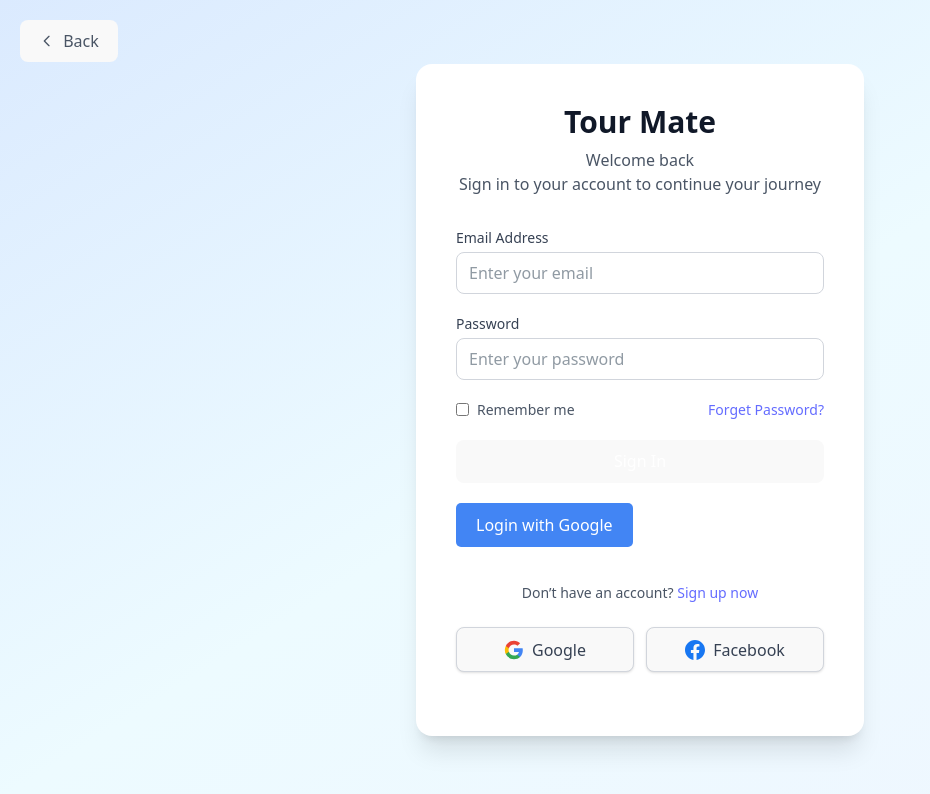
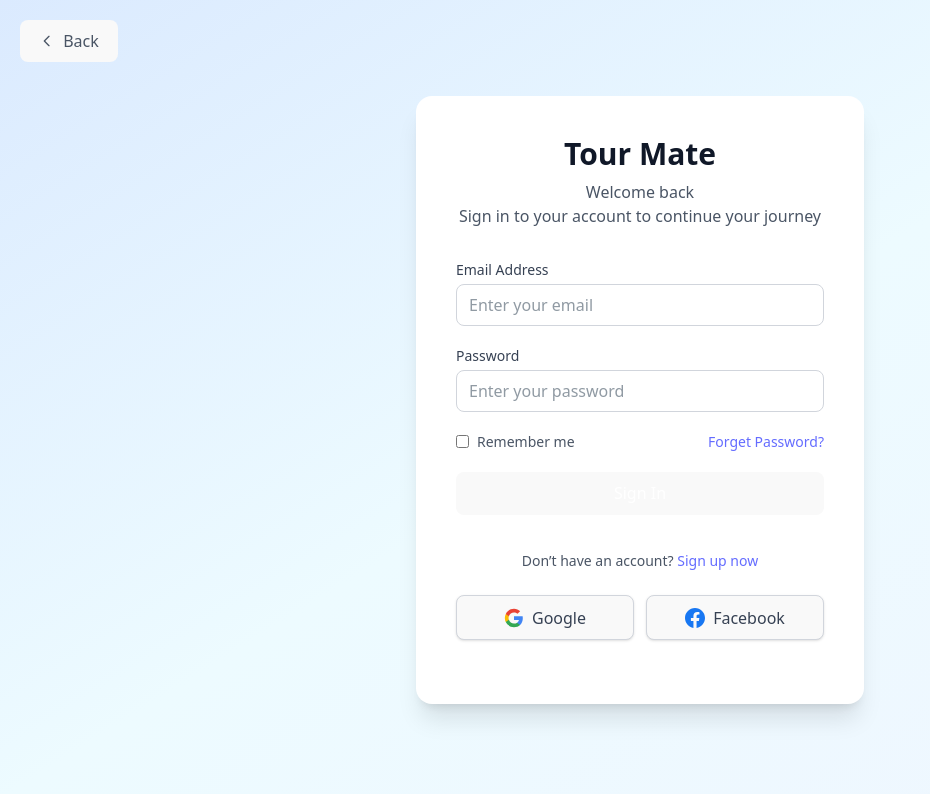
Before and after one commit to Ryuklyn/Tourmate_Frontend, a React (Vite) app in the folder Tourmate/: page /login in a window 1280 px wide. Shown: the top 794 px of the page, without its empty margins (0-930 px from the left). Built offline with nearby package versions, Linux system fonts and the light colour scheme.

Commit message:
signin done

```diff
--- a/Tourmate/src/components/Login/LoginForm.jsx
+++ b/Tourmate/src/components/Login/LoginForm.jsx
@@ -1,31 +1,32 @@
 import React, { useState } from "react";
 import { Link } from "react-router-dom";
 import { useNavigate } from "react-router-dom";
-import { handleLoginGoogle } from "../../services/auth";
+import { doLogin, handleLoginGoogle } from "../../services/auth";
 
 const LoginForm = () => {
+  const [formData, setFormData] = useState({ email: "", password: "" });
   const navigate = useNavigate();
 
-  const handleSignin = () => {
-    navigate("/dashboard");
-    console.log("TravelerLayout rendered");
-  };
-
-  const [formData, setFormData] = useState({ email: "", password: "" });
-
+  // Handle form data changes
   const handleChange = (e) => {
     setFormData({ ...formData, [e.target.name]: e.target.value });
   };
 
-  const handleSubmit = (e) => {
+  // Handle login form submission
+  const handleSubmit = async (e) => {
     e.preventDefault();
-    console.log("Login data:", formData);
+    console.log("Login data:", formData); // You can replace this with actual login logic
+    const loginStatus = await doLogin(formData.email, formData.password);
+    if(loginStatus){
+      navigate("/dashboard");
+    }
   };
+
 
   return (
     <form onSubmit={handleSubmit} className="space-y-5">
       <div>
-        <label className="block text-sm font-medium text-gray-700 text-left ">
+        <label className="block text-sm font-medium text-gray-700 text-left">
           Email Address
         </label>
         <input
@@ -56,50 +57,26 @@
         <label className="flex items-center gap-2 text-gray-600">
           <input type="checkbox" /> Remember me
         </label>
-        {/* <button className="text-blue-600 hover:underline font-medium">
-          Forget Password?
-        </button> */}
         <Link to="#A" className="text-blue-600 hover:underline">
           Forget Password?
         </Link>
       </div>
 
-      {/* <button
-        type="submit"
-        className="w-full bg-black text-white py-2.5 rounded-lg font-semibold hover:bg-gray-800 transition"
-      >
-        Sign In
-      </button> */}
+      {/* Sign In Button */}
       <button
         type="submit"
         className="w-full bg-blue-500 text-white py-2.5 rounded-lg font-semibold hover:bg-blue-700 transition"
-        onClick={handleSignin}
       >
         Sign In
       </button>
-      <button
-      type="submit"
-            onClick={handleLoginGoogle}
-            style={{
-              backgroundColor: "#4285F4",
-              color: "white",
-              padding: "10px 20px",
-              border: "none",
-              borderRadius: "5px",
-              cursor: "pointer",
-              fontSize: "16px",
-              marginBottom: "20px",
-            }}
-          >
-            Login with Google
-          </button>
+
+
       <p className="text-center text-sm text-gray-600 mt-4">
         Don’t have an account?{" "}
         <Link to="/signup" className="text-blue-600 hover:underline">
           Sign up now
         </Link>
       </p>
-
     </form>
   );
 };
--- a/Tourmate/src/components/Login/SocialLoginButtons.jsx
+++ b/Tourmate/src/components/Login/SocialLoginButtons.jsx
@@ -1,13 +1,22 @@
 import React from "react";
 import { handleLoginGoogle } from "../../services/auth";
 
-// Assuming you have a SocialButton component like this:
-const SocialButton = ({ icon, text }) => (
-  <button className="flex-1 border border-gray-300 py-2.5 rounded-lg flex items-center justify-center gap-2 hover:bg-gray-50 transition-shadow shadow-sm hover:shadow-md">
+// Social Button Component
+const SocialButton = ({ icon, text, onClick }) => (
+  <button
+    onClick={onClick}
+    className="flex-1 border border-gray-300 py-2.5 rounded-lg flex items-center justify-center gap-2 hover:bg-gray-50 transition-shadow shadow-sm hover:shadow-md"
+  >
     {icon}
     <span className="text-gray-700 font-medium">{text}</span>
   </button>
 );
+
+// Google login handler
+const handleGoogleLogin = (e) => {
+  e.preventDefault();
+  handleLoginGoogle();
+};
 
 const SocialLoginButtons = () => {
   return (
@@ -16,27 +25,16 @@
       <SocialButton
         icon={
           <svg className="w-5 h-5" viewBox="0 0 24 24">
-            <path
-              fill="#4285F4"
-              d="M22.56 12.25c0-.78-.07-1.53-.2-2.25H12v4.26h5.92c-.26 1.37-1.04 2.53-2.21 3.31v2.77h3.57c2.08-1.92 3.28-4.74 3.28-8.09z"
-            />
-            <path
-              fill="#34A853"
-              d="M12 23c2.97 0 5.46-.98 7.28-2.66l-3.57-2.77c-.98.66-2.23 1.06-3.71 1.06-2.86 0-5.29-1.93-6.16-4.53H2.18v2.84C3.99 20.53 7.7 23 12 23z"
-            />
-            <path
-              fill="#FBBC05"
-              d="M5.84 14.09c-.22-.66-.35-1.36-.35-2.09s.13-1.43.35-2.09V7.07H2.18C1.43 8.55 1 10.22 1 12s.43 3.45 1.18 4.93l2.85-2.22.81-.62z"
-            />
-            <path
-              fill="#EA4335"
-              d="M12 5.38c1.62 0 3.06.56 4.21 1.64l3.15-3.15C17.45 2.09 14.97 1 12 1 7.7 1 3.99 3.47 2.18 7.07l3.66 2.84c.87-2.6 3.3-4.53 6.16-4.53z"
-            />
+            <path fill="#4285F4" d="M22.56 12.25c0-.78-.07-1.53-.2-2.25H12v4.26h5.92c-.26 1.37-1.04 2.53-2.21 3.31v2.77h3.57c2.08-1.92 3.28-4.74 3.28-8.09z"/>
+            <path fill="#34A853" d="M12 23c2.97 0 5.46-.98 7.28-2.66l-3.57-2.77c-.98.66-2.23 1.06-3.71 1.06-2.86 0-5.29-1.93-6.16-4.53H2.18v2.84C3.99 20.53 7.7 23 12 23z"/>
+            <path fill="#FBBC05" d="M5.84 14.09c-.22-.66-.35-1.36-.35-2.09s.13-1.43.35-2.09V7.07H2.18C1.43 8.55 1 10.22 1 12s.43 3.45 1.18 4.93l2.85-2.22.81-.62z"/>
+            <path fill="#EA4335" d="M12 5.38c1.62 0 3.06.56 4.21 1.64l3.15-3.15C17.45 2.09 14.97 1 12 1 7.7 1 3.99 3.47 2.18 7.07l3.66 2.84c.87-2.6 3.3-4.53 6.16-4.53z"/>
           </svg>
         }
         text="Google"
-        onClick={handleLoginGoogle}
+        onClick={handleGoogleLogin}
       />
+
       {/* Facebook Button */}
       <SocialButton
         icon={
```
